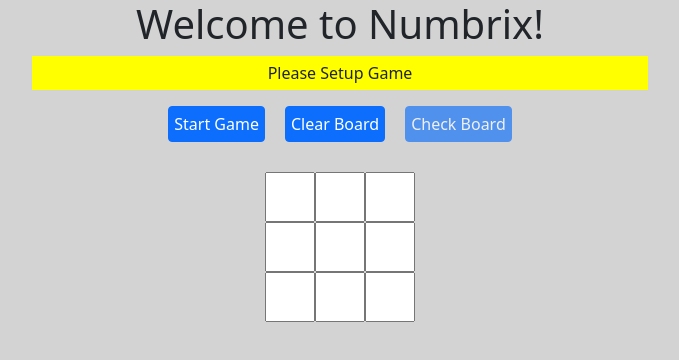
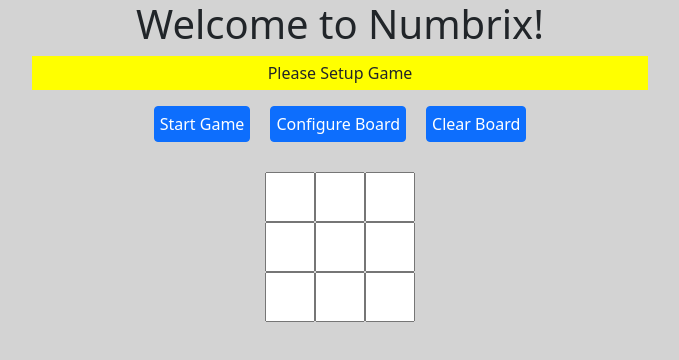
Before and after one commit to tlanders/numbrix-app, a React (Create React App) app: page / in a window 1280 px wide. Shown: the top 360 px of the page, without its empty margins (300-979 px from the left). Built offline with nearby package versions, Linux system fonts and the light colour scheme.

Commit message:
added configure button

```diff
--- a/src/components/Status.tsx
+++ b/src/components/Status.tsx
@@ -23,6 +23,10 @@ const Status: React.FC<Props> = ({onNewGameClick, onClearClick, onInitClick, onC
         message = 'Congratulations! You win!';
     }
 
+    const onConfigureClick:ButtonClickEventHandler = () => {
+        console.log('onConfigureClick');
+    };
+
     const newButton = game.mode === GameMode.SETUP_MODE ? '' : (
         <button
             type={"button"}
@@ -37,6 +41,33 @@ const Status: React.FC<Props> = ({onNewGameClick, onClearClick, onInitClick, onC
             onClick={onInitClick}
         >Start Game</button>
     );
+    const configureButton = game.mode === GameMode.SETUP_MODE ? (
+        <button
+            type={"button"}
+            className="status-btn btn btn-primary"
+            onClick={onConfigureClick}
+        >Configure Board</button>
+    ) : (
+        ''
+    );
+    const checkBoardButton = game.mode === GameMode.PLAY_MODE ? (
+        <button
+            type={"button"}
+            className="status-btn btn btn-primary"
+            onClick={onCheckClick}
+        >Check Board</button>
+    ) : (
+        ''
+    );
+    const clearBoardButton = game.mode !== GameMode.GAME_OVER_MODE ? (
+        <button
+            type={"button"}
+            className="status-btn btn btn-primary"
+            onClick={onClearClick}
+        >Clear Board</button>
+    ) : (
+        ''
+    );
 
     return (
         <div className={"row"}>
@@ -44,18 +75,9 @@ const Status: React.FC<Props> = ({onNewGameClick, onClearClick, onInitClick, onC
                 <p className="status-msg"><span>{message}</span></p>
                 {newButton}
                 {startButton}
-                <button
-                    type={"button"}
-                    className="status-btn btn btn-primary"
-                    onClick={onClearClick}
-                    disabled={game.mode === GameMode.GAME_OVER_MODE}
-                >Clear Board</button>
-                <button
-                    type={"button"}
-                    className="status-btn btn btn-primary"
-                    onClick={onCheckClick}
-                    disabled={game.mode !== GameMode.PLAY_MODE}
-                >Check Board</button>
+                {configureButton}
+                {checkBoardButton}
+                {clearBoardButton}
             </div>
         </div>
     );
```
